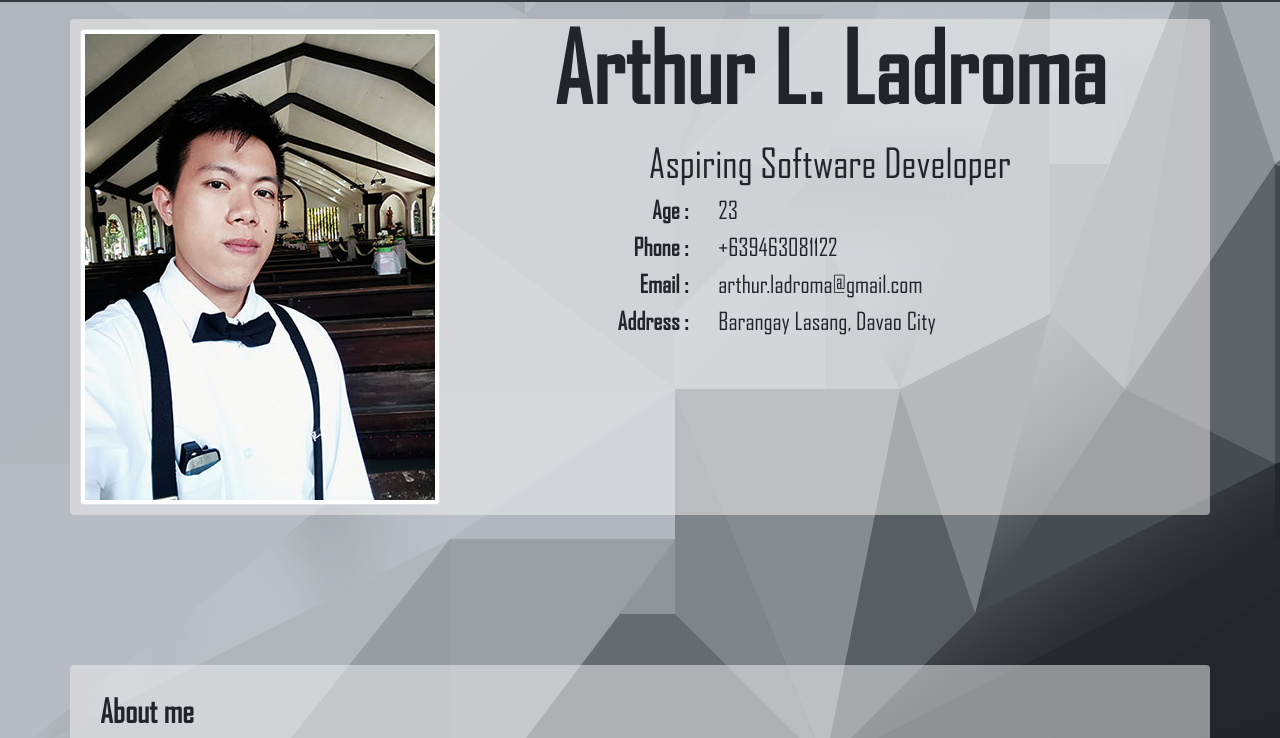
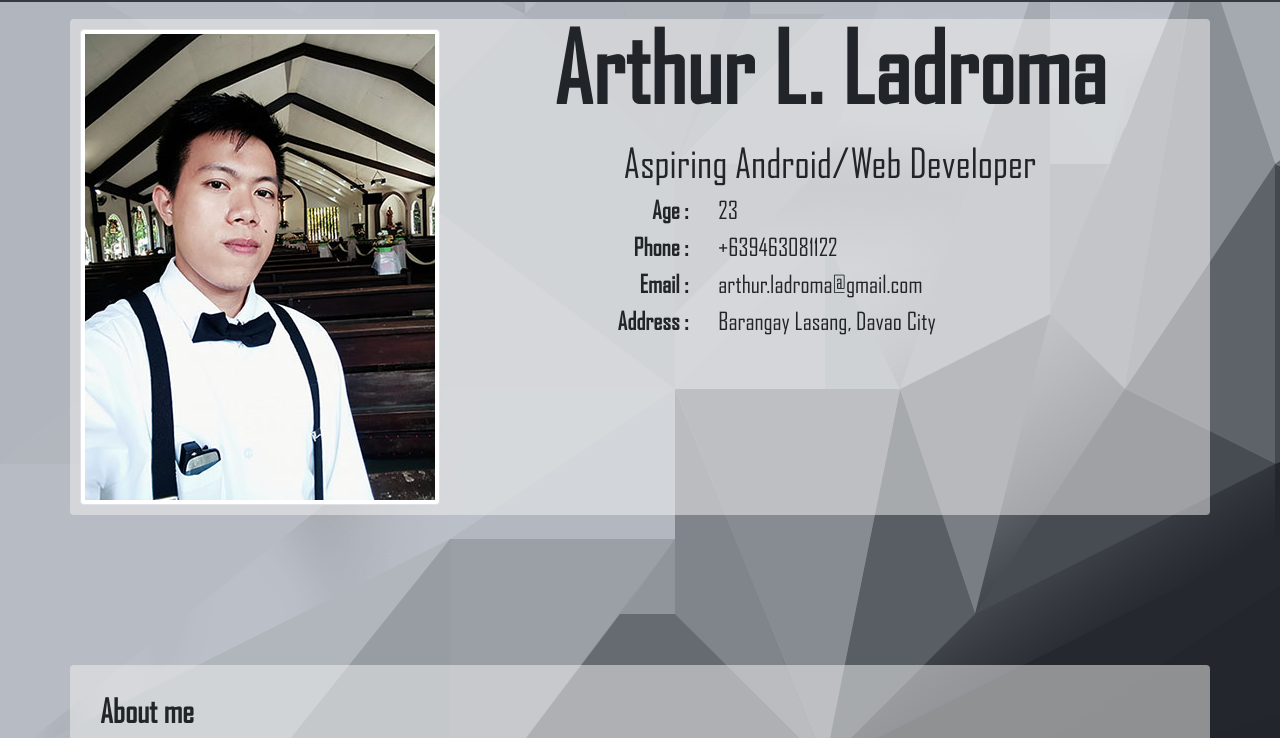
Before and after one commit to GogoyKo/gogoyko, a website with bundled scripts: page index.html in a window 1280 px wide. Shown: the part 61-799 px from the top of the page. Built offline with nearby package versions, Linux system fonts and the light colour scheme.

Commit message:
Update index.html

```diff
--- a/index.html
+++ b/index.html
@@ -72,7 +72,7 @@
       <div class="col">
         <dl class="row">
           <h1 class="display-1 text-center" style="font-weight: bold;">Arthur L. Ladroma</h1>
-          <h5 class="display-6 text-center">Aspiring Software Developer</h5>
+          <h5 class="display-6 text-center">Aspiring Android/Web Developer</h5>
 
           <dt class="h4 col-4 text-right " style="font-weight: bold;">Age :</dt>
           <dd class="h4 col-8 text-left">23</dd>
```
